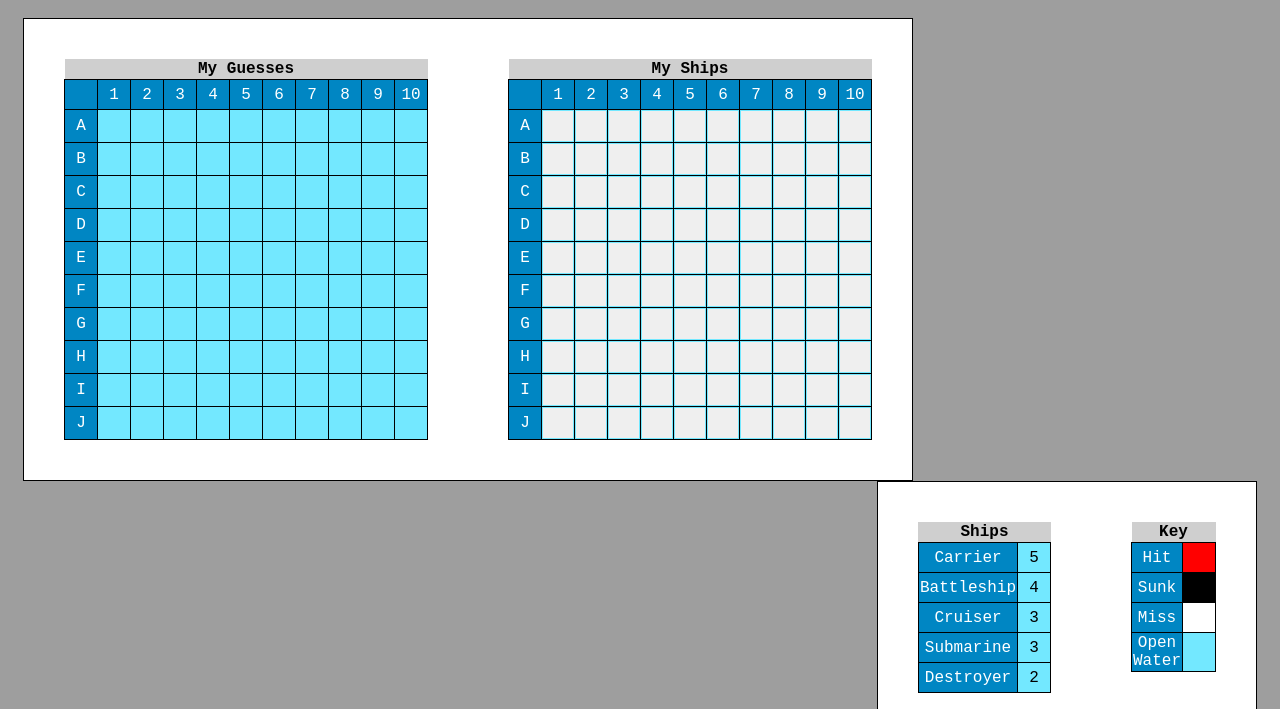
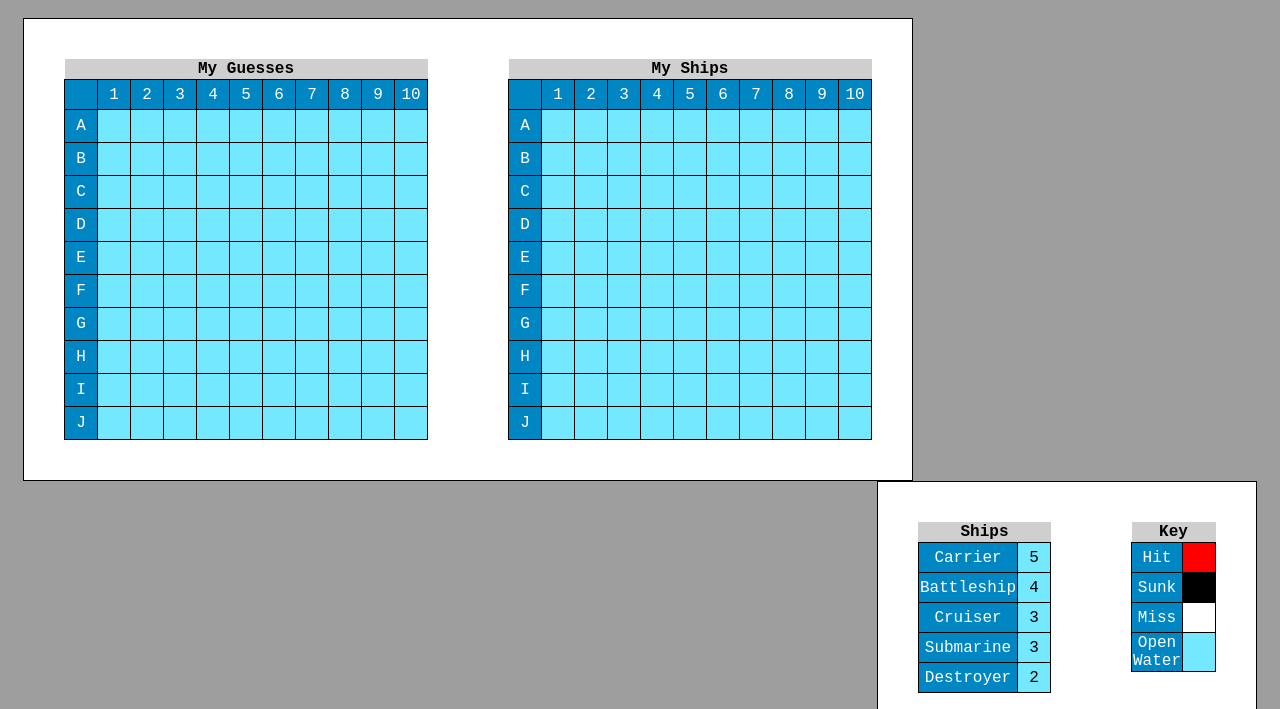
Before and after one commit to riley-johnston/cs365-final-project, a website: page public/index.html in a window 1280 px wide. Shown: the part 63-772 px from the top of the page. Drawn offline with Linux system fonts and the light colour scheme.

Commit message:
Fixing MyShips Grid layout AD

```diff
--- a/public/index.html
+++ b/public/index.html
@@ -51,7 +51,7 @@
                     {{String.fromCharCode(rowIndex + 65)}}
                 </td>
                 <td v-for="(col, colIndex) in row">
-                    <button id="water" class="gridbtn" v-on:click="changeResult(rowIndex, colIndex)">{{col}}</button>
+                    <button class="gridbtn water">{{col}}</button>
                 </td>
             </tr>
           </table>
```
